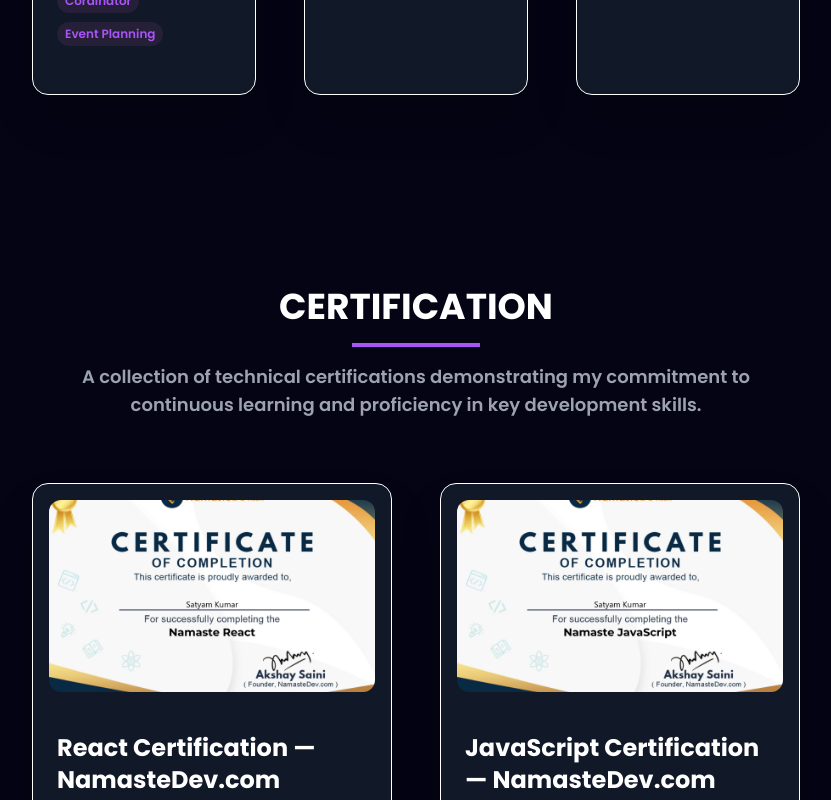
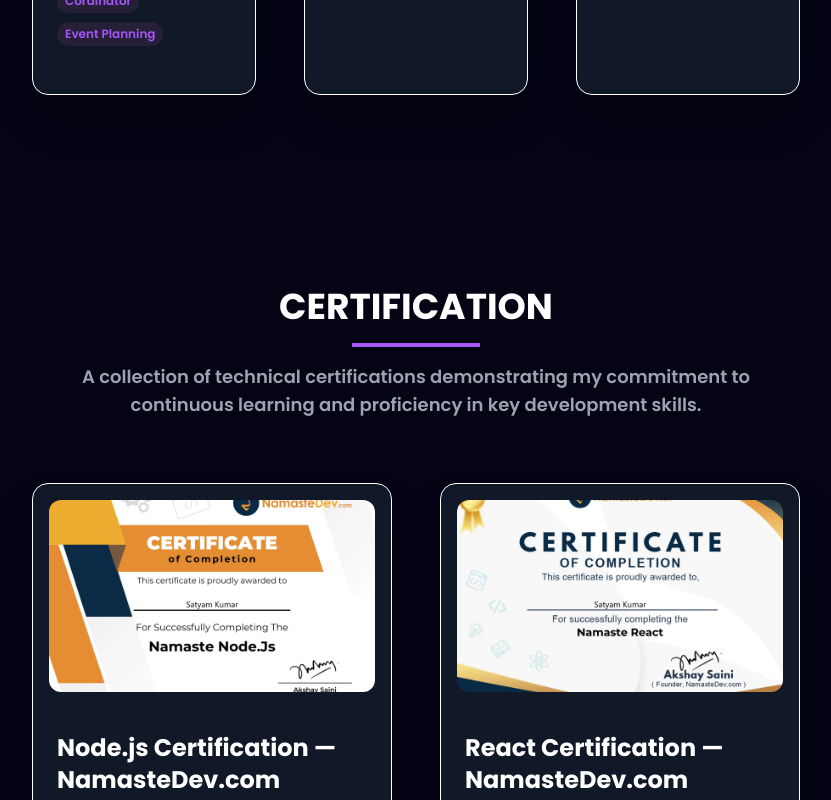
Before and after one commit to Satyambhardwaj59/Portfolio, a React (Vite) app: page / in a window 1280 px wide. Shown: the part 11200-12000 px from the top of the page, without its empty margins (224-1055 px from the left). Built offline with nearby package versions, Linux system fonts and the light colour scheme.

Commit message:
add node certificate

```diff
--- a/src/constants.js
+++ b/src/constants.js
@@ -53,6 +53,7 @@
 import javaScript from './assets/achivments_logo/javaScript.webp';
 import htmlCss from './assets/achivments_logo/HTML-CSS.jpg';
 import ReactCertificate from './assets/achivments_logo/React-Certificate.webp'
+import nodeCertificate from './assets/achivments_logo/Node.js.webp'
 
 
 
@@ -358,6 +359,14 @@
 
   export const certificate = [
     {
+      id: 2,
+      title: "Node.js Certification — NamasteDev.com",
+      description:
+        "Certified in Node.js Development from NamasteDev.com by Akshay Saini, showcasing skills in building scalable backend apps using Node.js, Express, MongoDB, and Mongoose. Covered integrations with AWS, Amazon SES, Razorpay, WebSocket, and automation using cron jobs, reflecting practical knowledge of modern backend systems.",
+      image: nodeCertificate,
+      tags: ["Node.js", "Express", "Mongoose", "AWS", "Razorpay", "WebSocket", "REST API", "Postman", "etc.."],
+    },
+    {
       id: 0,
       title: "React Certification — NamasteDev.com",
       description:
```
Also changed, not shown: src/assets/achivments_logo/Node.js.webp (added).
